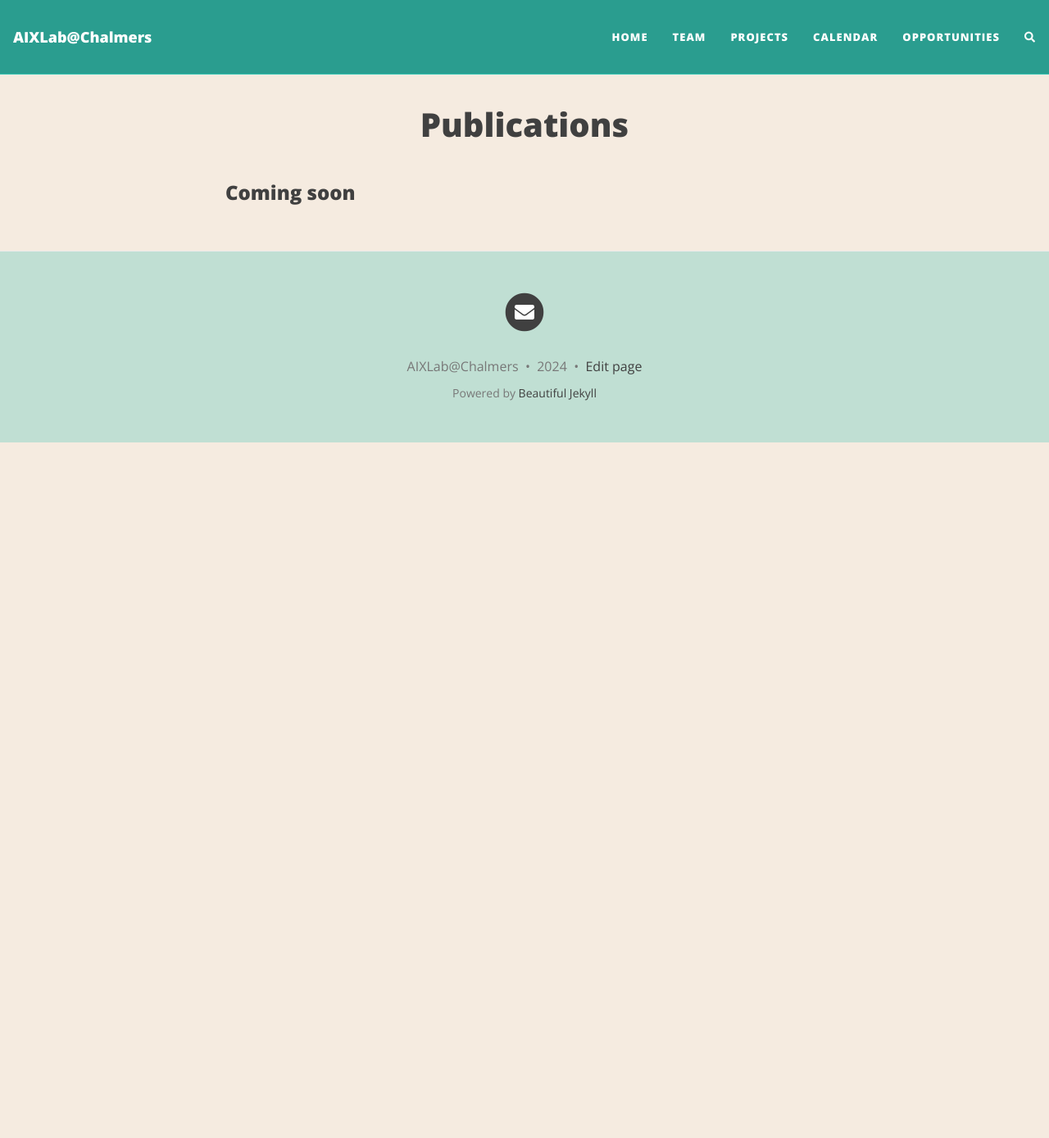
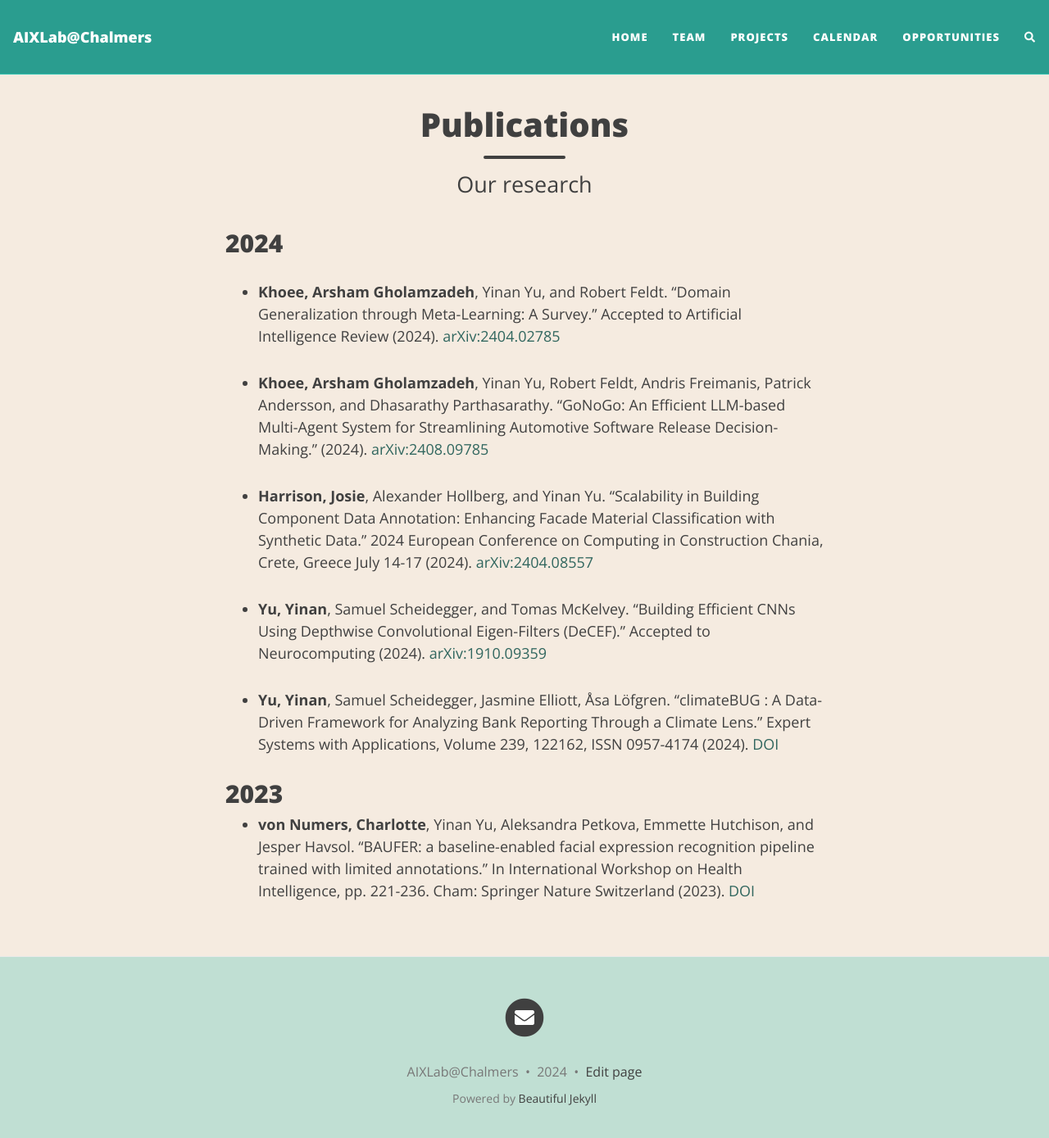
Before and after one commit to usableai/usableai.github.io, a Jekyll site: the page built from publications.md, in a window 1280 px wide and 1400 px high. Shown: the top 1389 px of the window at 82% size. Built offline with Jekyll 4.4.1, drawn with Linux system fonts in a browser that asks for light colours; nearby versions of some CDN libraries; comment, search, counter and statistics services are not loaded.

Commit message:
Add publications

```diff
--- a/publications.md
+++ b/publications.md
@@ -1,7 +1,23 @@
 ---
 layout: page
 title: Publications
-subtitle:
+subtitle: Our research
 ---
 
-### Coming soon
+
+## 2024
+
+- **Khoee, Arsham Gholamzadeh**, Yinan Yu, and Robert Feldt. "Domain Generalization through Meta-Learning: A Survey." Accepted to Artificial Intelligence Review (2024). [arXiv:2404.02785](arXiv:2404.02785)
+
+- **Khoee, Arsham Gholamzadeh**, Yinan Yu, Robert Feldt, Andris Freimanis, Patrick Andersson, and Dhasarathy Parthasarathy. "GoNoGo: An Efficient LLM-based Multi-Agent System for Streamlining Automotive Software Release Decision-Making." (2024). [arXiv:2408.09785](arXiv:2408.09785)
+
+- **Harrison, Josie**, Alexander Hollberg, and Yinan Yu. "Scalability in Building Component Data Annotation: Enhancing Facade Material Classification with Synthetic Data." 2024 European Conference on Computing in Construction Chania, Crete, Greece July 14-17 (2024). [arXiv:2404.08557](arXiv:2404.08557)
+
+- **Yu, Yinan**, Samuel Scheidegger, and Tomas McKelvey. "Building Efficient CNNs Using Depthwise Convolutional Eigen-Filters (DeCEF)." Accepted to Neurocomputing (2024). [arXiv:1910.09359](arXiv:1910.09359)
+
+- **Yu, Yinan**, Samuel Scheidegger, Jasmine Elliott, Åsa Löfgren. "climateBUG : A Data-Driven Framework for Analyzing Bank Reporting Through a Climate Lens." Expert Systems with Applications,
+Volume 239, 122162, ISSN 0957-4174 (2024). [DOI](https://doi.org/10.1016/j.eswa.2023.122162)
+
+
+## 2023
+- **von Numers, Charlotte**, Yinan Yu, Aleksandra Petkova, Emmette Hutchison, and Jesper Havsol. "BAUFER: a baseline-enabled facial expression recognition pipeline trained with limited annotations." In International Workshop on Health Intelligence, pp. 221-236. Cham: Springer Nature Switzerland (2023). [DOI](https://doi.org/10.1007/978-3-031-36938-4_17)
```
